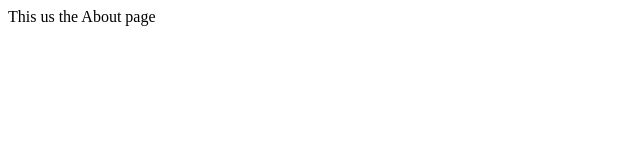
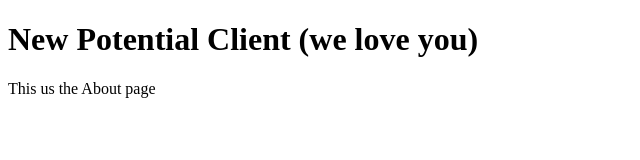
Before and after one commit to ginosy/git-course-repo, a website: page about.html in a window 1280 px wide. Shown: the whole page, without its empty margins (0-640 px from the left). Drawn offline with Linux system fonts and the light colour scheme.

Commit message:
modified about page for potential client

```diff
--- a/about.html
+++ b/about.html
@@ -1,7 +1,12 @@
 <!DOCTYPE html>
 <html>
     <body>
+       <H1>New Potential Client (we love you)</H1>
+
        This us the About page
+
+    <!--This is the new form-->
+
     </body>
 
 </html>
```
